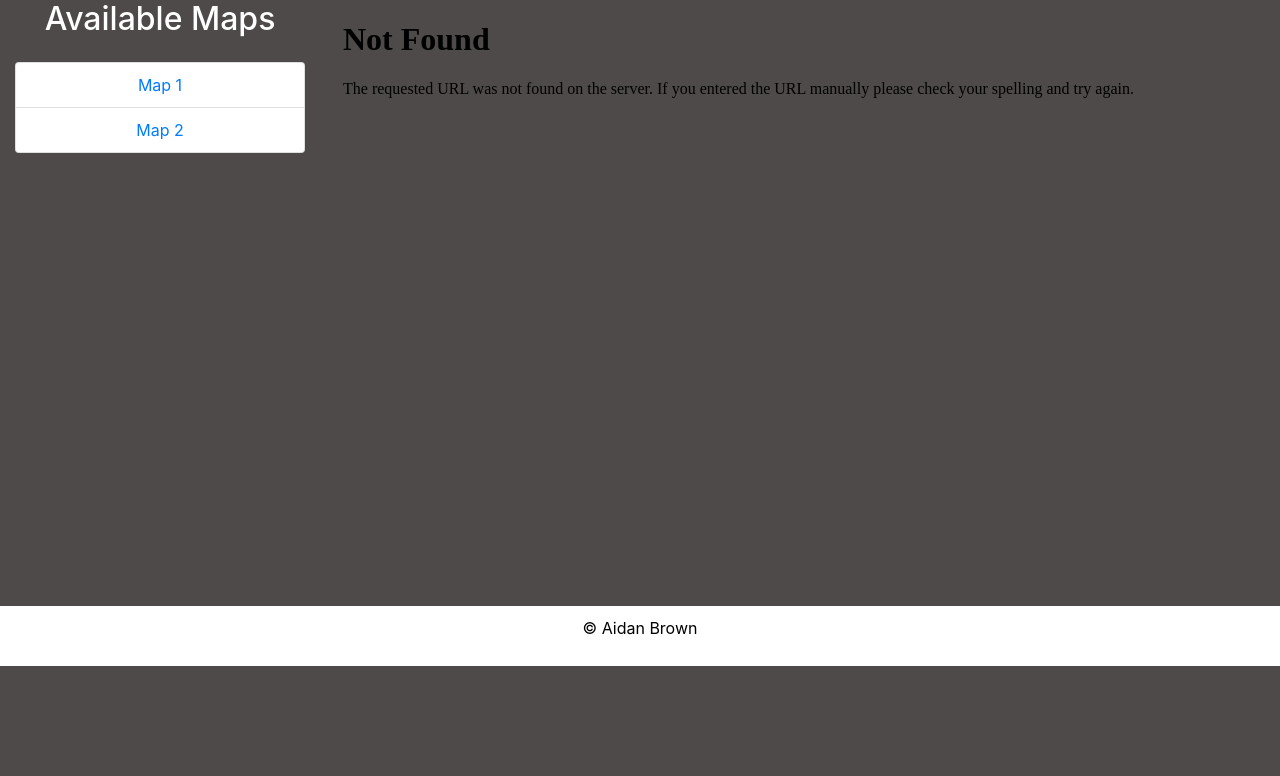
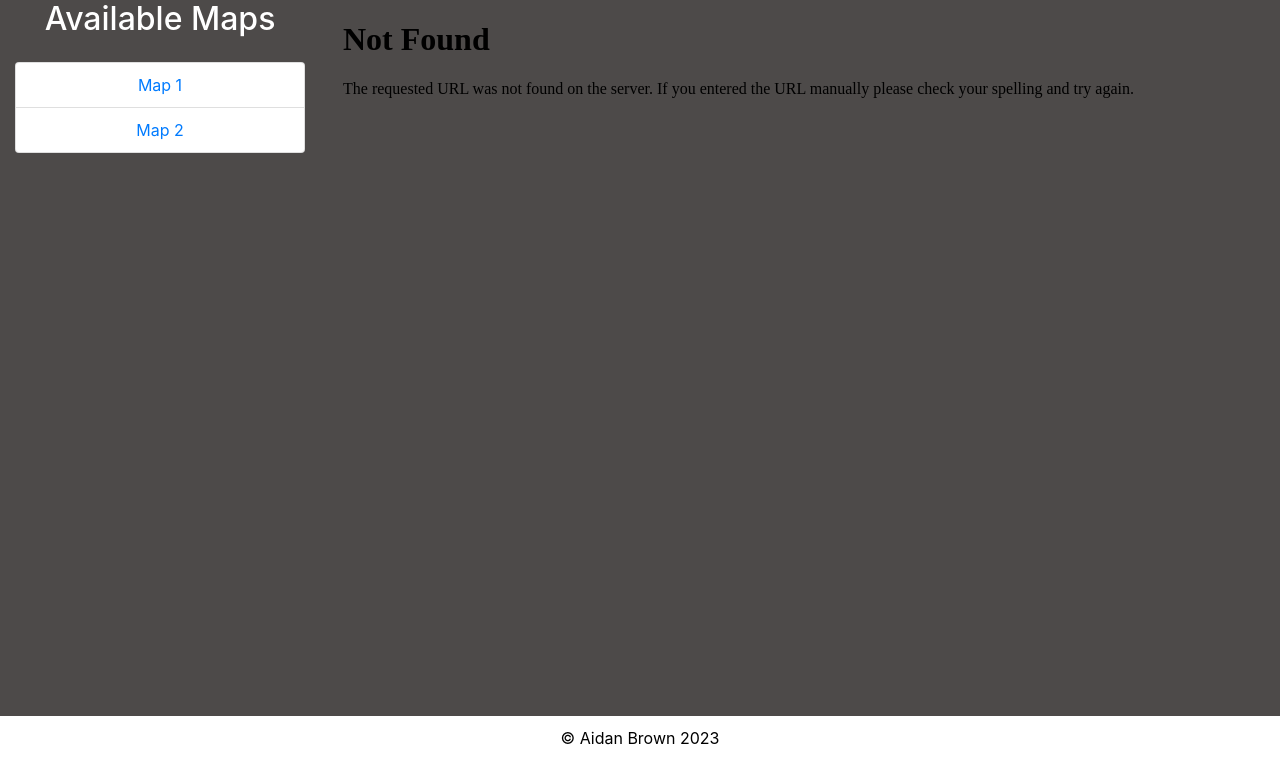
Before and after one commit to h4wk590/dark-crossing-map, a Flask app: template app/templates/index.html in a window 1280 px wide. Shown: the part 24-800 px from the top of the page. Run offline with Flask 3, Linux system fonts and the light colour scheme; the template is opened without the code that fills it, so the values that code supplies are empty; some libraries are stand-ins or nearby versions.

Commit message:
Fix index footer errors

```diff
--- a/app/templates/index.html
+++ b/app/templates/index.html
@@ -31,6 +31,9 @@
             color: black;
             text-align: center;
             padding: 10px;
+            position: absolute;
+            bottom: 0;
+            width: 100%;
         }
     </style>
 </head>
@@ -53,7 +56,7 @@
         </div>
     </div>
     <div class="footer">
-        <p>&copy; Aidan Brown {{ now.year }}</p>
+        <p>&copy; Aidan Brown 2023</p>
     </div>
 </body>
 </html>
```
